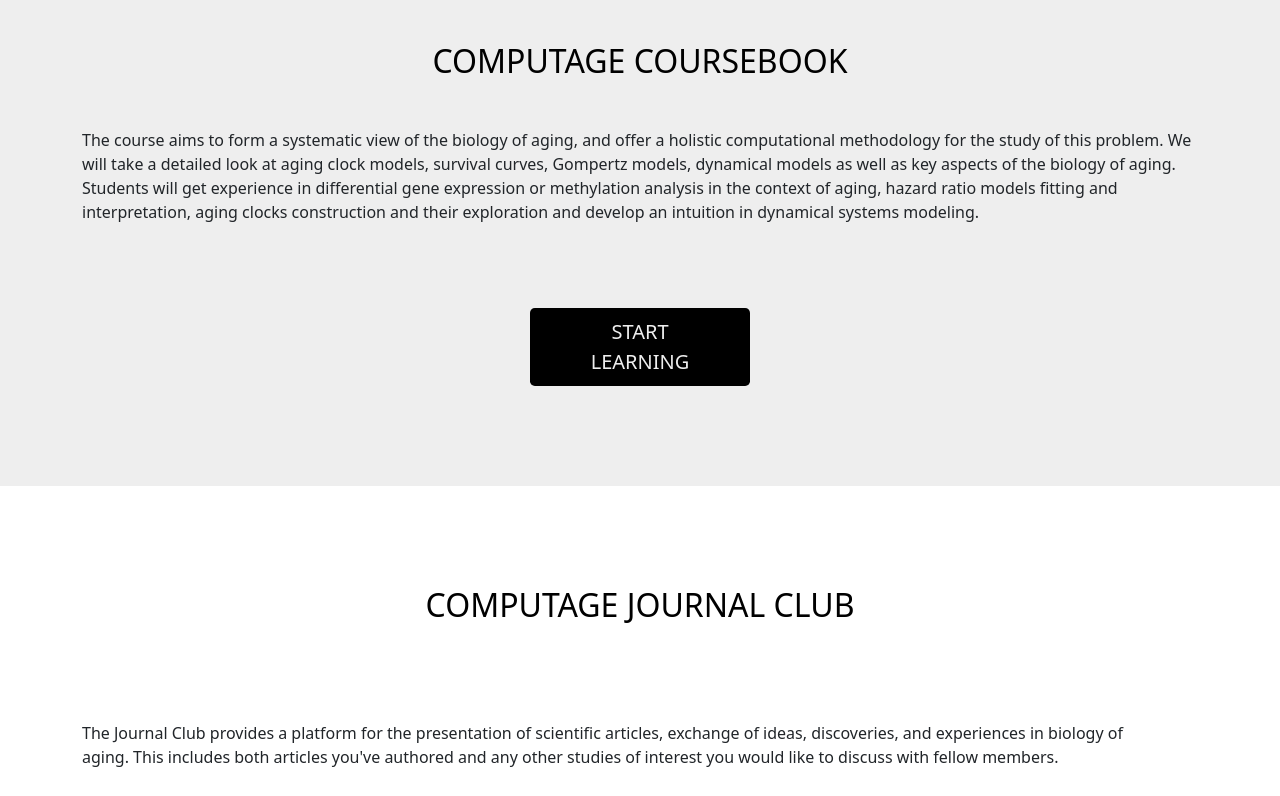
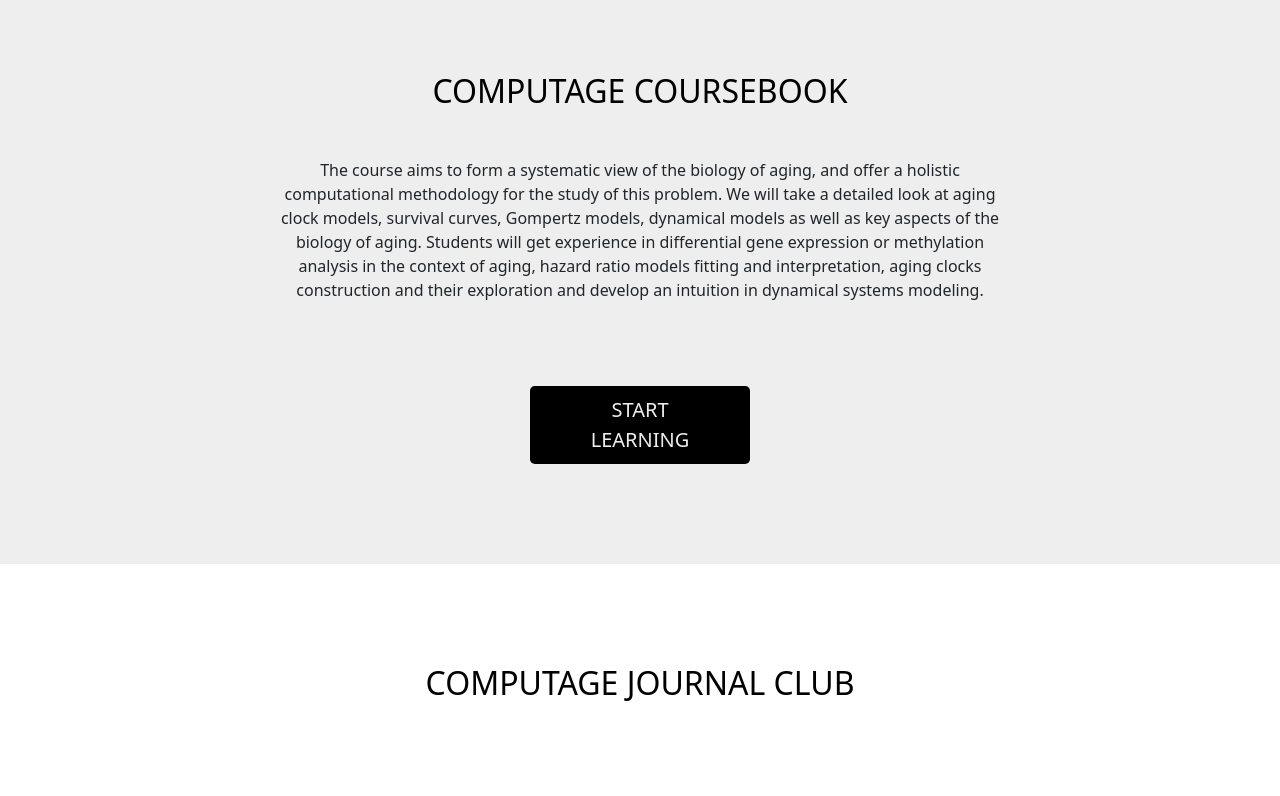
Before and after one commit to DmVal2020/lend02, a plain HTML site: page index.html in a window 1280 px wide. Shown: the part 680-1476 px from the top of the page. Drawn offline with Linux system fonts and the light colour scheme.

Commit message:
текст уменьшил ширину

```diff
--- a/index.html
+++ b/index.html
@@ -56,7 +56,7 @@
 					</div>
 				</div>
 				<div class="row justify-content-center mt-5">
-					<div class="col-12">
+					<div class="col-md-8">
 						<p class="text-center text-white fs-5">
 							ComputAge - Decentralized Science organization, that builds an
 							ecosystem of computational biologists in longevity. Our mission is
@@ -75,9 +75,9 @@
 						ComputAge Coursebook
 					</h2>
 				</div>
-				<div class="row mt-5">
-					<div class="col-12">
-						<p>
+				<div class="row mt-5 justify-content-center">
+					<div class="col-md-8">
+						<p class="text-center">
 							The course aims to form a systematic view of the biology of aging,
 							and offer a holistic computational methodology for the study of
 							this problem. We will take a detailed look at aging clock models,
@@ -107,9 +107,9 @@
 							ComputAge Journal club
 						</h2>
 					</div>
-					<div class="row mt-5">
-						<div class="col-12">
-							<p>
+					<div class="row mt-5 justify-content-center">
+						<div class="col-md-8">
+							<p class="text-center">
 								The Journal Club provides a platform for the presentation of
 								scientific articles, exchange of ideas, discoveries, and
 								experiences in biology of aging. This includes both articles
```
